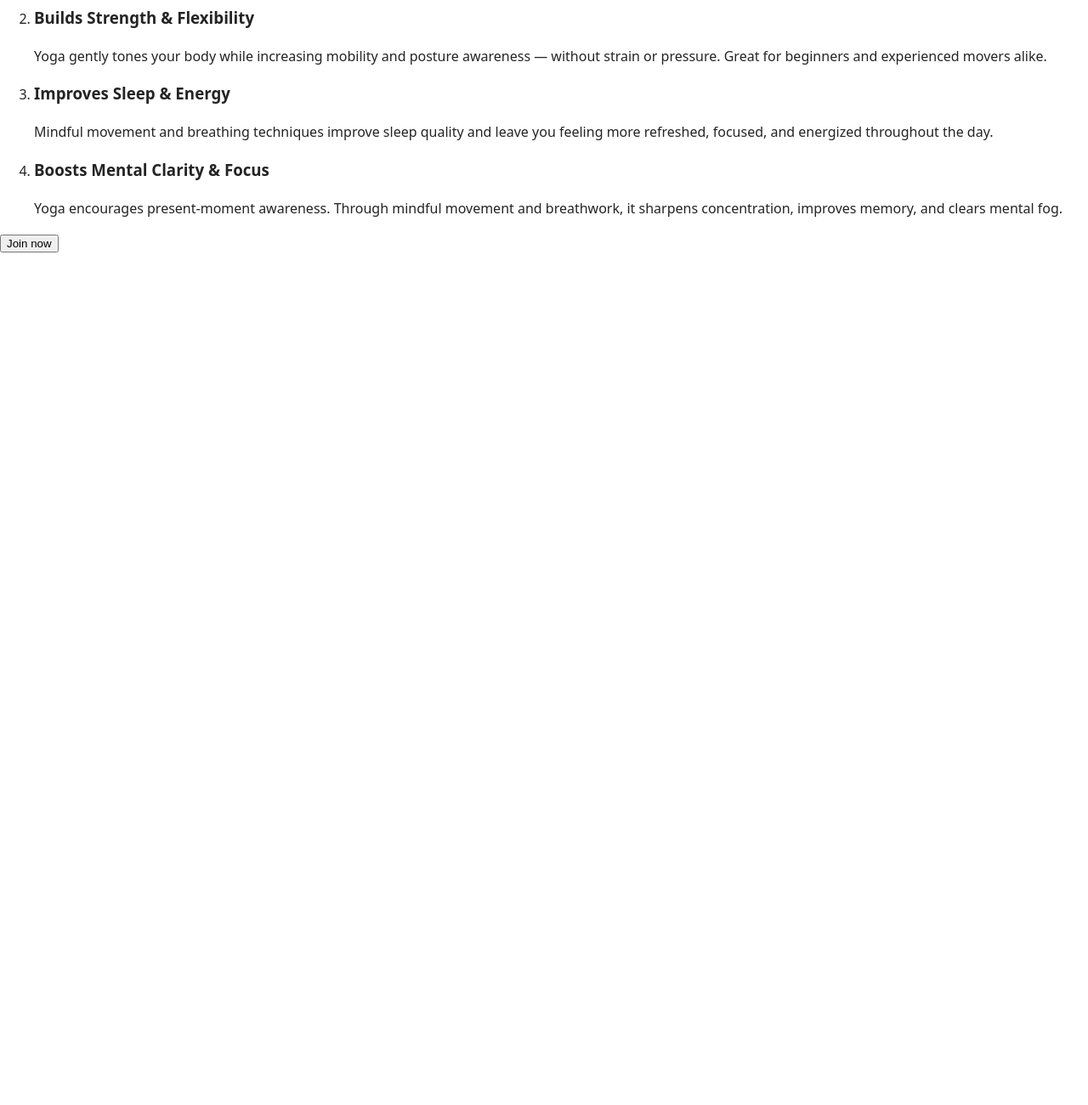
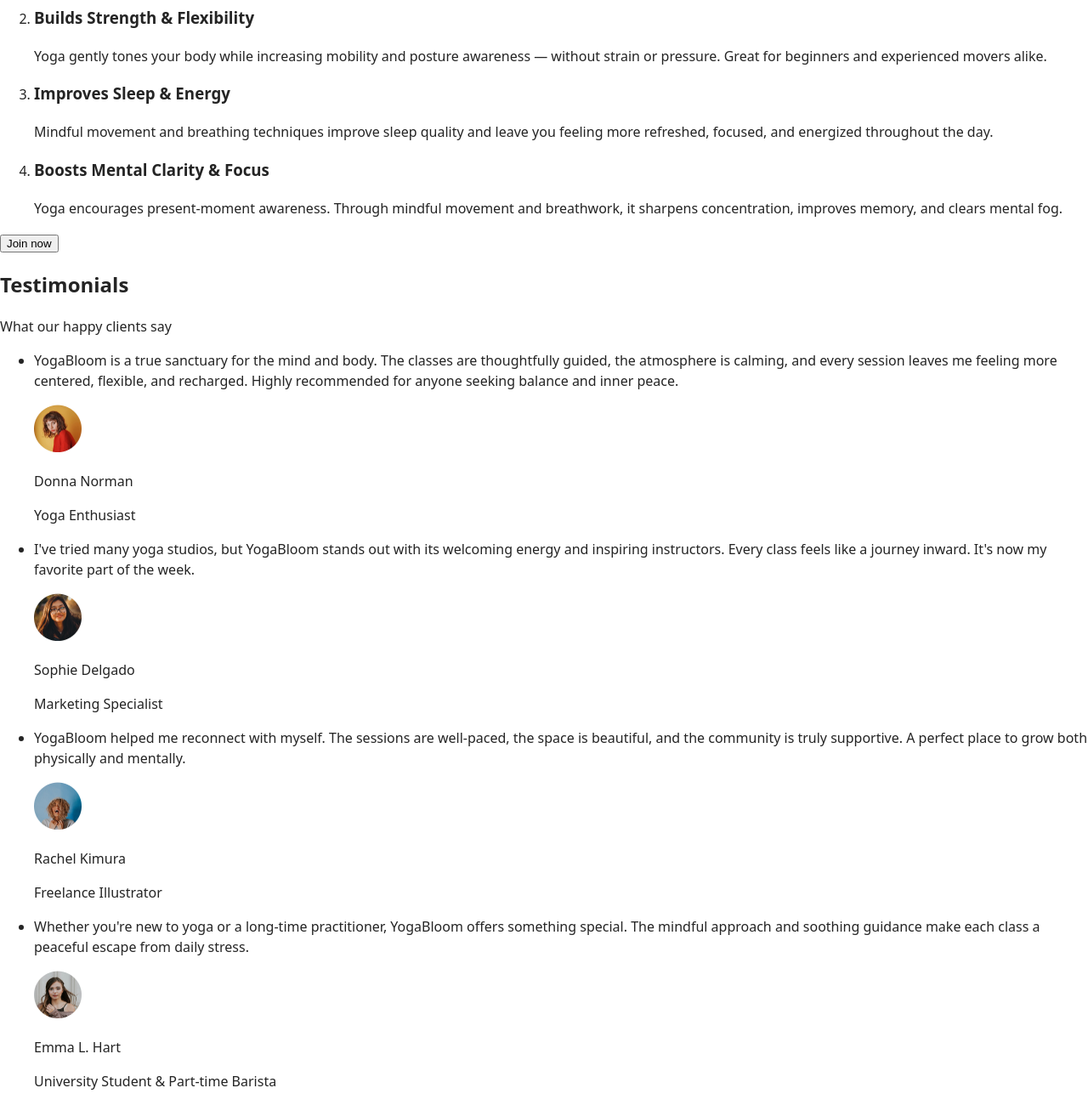
Before and after one commit to yanakamardina/Yoga-Bloom-Project, a plain HTML site: page index.html in a window 1280 px wide. Shown: the part 8673-9973 px from the top of the page at 85% size. Before the commit the page ends 8970 px from the top, so only its background shows below. Drawn offline with Linux system fonts and the light colour scheme.

Commit message:
Deploying to gh-pages from @ yanakamardina/Yoga-Bloom-Project@2d85b12afabf9aff559b65c2ac0e3bd22eb691af 🚀

```diff
--- a/index.html
+++ b/index.html
@@ -292,6 +292,77 @@
   <button type="button">Join now</button>
 </section>
 
+      <section id="rewiews">
+  <div class="rewiews-info">
+    <h2>Testimonials</h2>
+    <p>What our happy clients say</p>
+  </div>
+  <div>
+    <ul>
+      <li>
+        <p>
+          YogaBloom is a true sanctuary for the mind and body. The classes are
+          thoughtfully guided, the atmosphere is calming, and every session
+          leaves me feeling more centered, flexible, and recharged. Highly
+          recommended for anyone seeking balance and inner peace.
+        </p>
+        <img
+          src="/Yoga-Bloom-Project/assets/donna-norman-BbXPeSkI.png"
+          alt="Donna Norman - Yoga Enthusiast"
+          width="56"
+          height="56"
+        />
+        <p>Donna Norman</p>
+        <p>Yoga Enthusiast</p>
+      </li>
+      <li>
+        <p>
+          I've tried many yoga studios, but YogaBloom stands out with its
+          welcoming energy and inspiring instructors. Every class feels like a
+          journey inward. It's now my favorite part of the week.
+        </p>
+        <img
+          src="/Yoga-Bloom-Project/assets/sophie-delgado-WeB7ZDyJ.png"
+          alt="ophie Delgado - Marketing Specialist"
+          width="56"
+          height="56"
+        />
+        <p>Sophie Delgado</p>
+        <p>Marketing Specialist</p>
+      </li>
+      <li>
+        <p>
+          YogaBloom helped me reconnect with myself. The sessions are
+          well-paced, the space is beautiful, and the community is truly
+          supportive. A perfect place to grow both physically and mentally.
+        </p>
+        <img
+          src="/Yoga-Bloom-Project/assets/rachel-kimura-DufUEUq5.png"
+          alt="Rachel Kimura - Freelance Illustrator"
+          width="56"
+          height="56"
+        />
+        <p>Rachel Kimura</p>
+        <p>Freelance Illustrator</p>
+      </li>
+      <li>
+        <p>
+          Whether you're new to yoga or a long-time practitioner, YogaBloom
+          offers something special. The mindful approach and soothing guidance
+          make each class a peaceful escape from daily stress.
+        </p>
+        <img
+          src="/Yoga-Bloom-Project/assets/emma-hart-CyK17RGT.png"
+          alt="Emma L. Hart - University Student & Part-time Barista"
+          width="56"
+          height="56"
+        />
+        <p>Emma L. Hart</p>
+        <p>University Student & Part-time Barista</p>
+      </li>
+    </ul>
+  </div>
+</section>
 
 
     </main>
```
Also changed, not shown: assets/donna-norman-BbXPeSkI.png (added), assets/emma-hart-CyK17RGT.png (added), assets/rachel-kimura-DufUEUq5.png (added), assets/sophie-delgado-WeB7ZDyJ.png (added).
